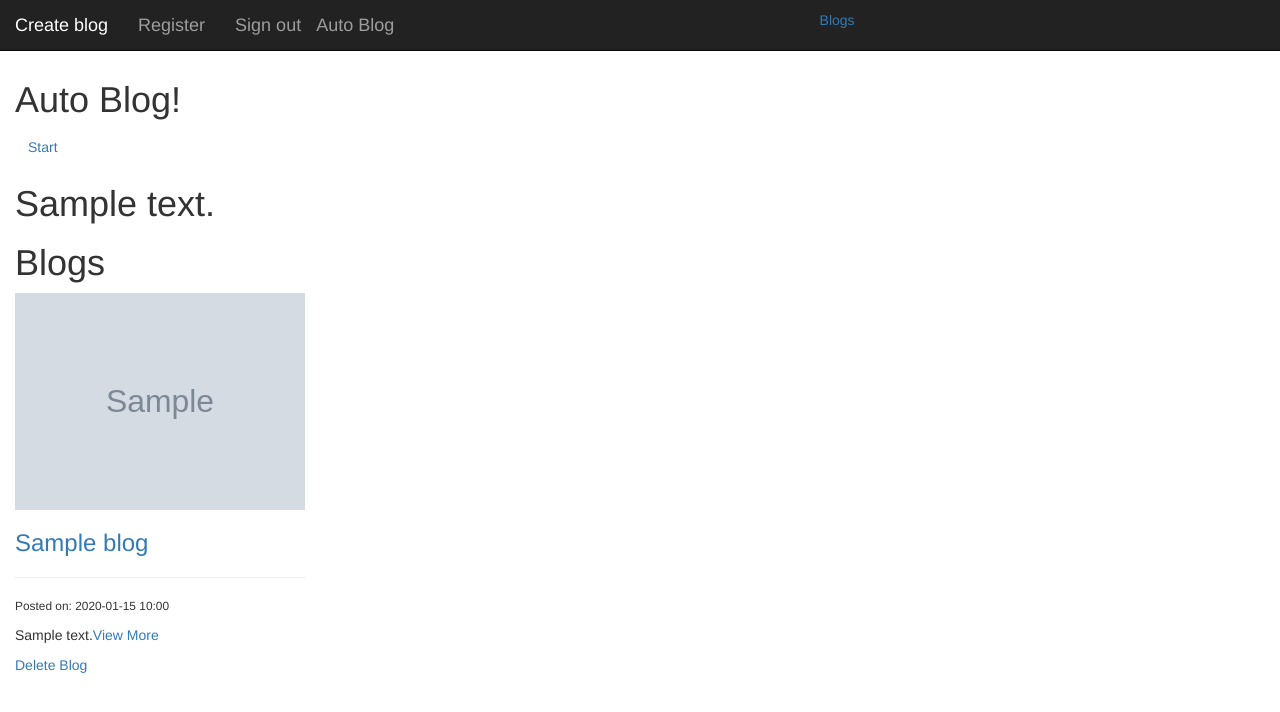
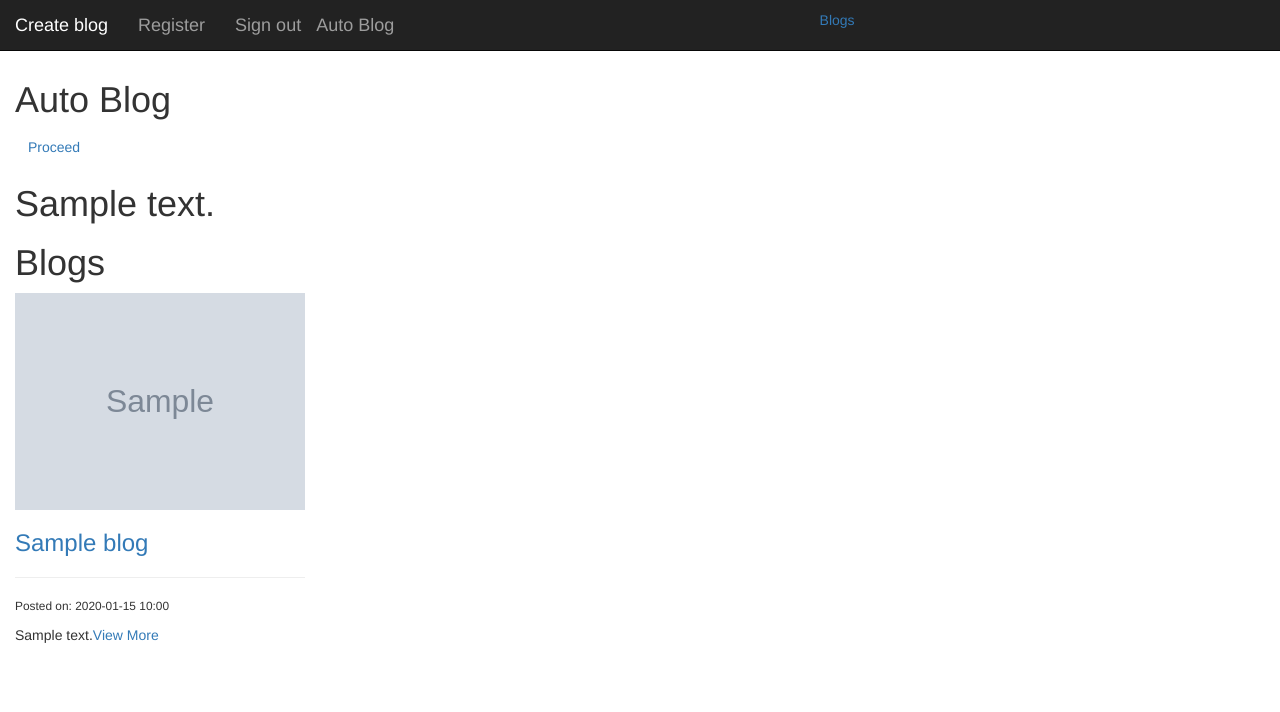
Before and after one commit to ClintonClin/autoblog, a Flask app: template app/templates/index.html in a window 1280 px wide. Shown: the top 712 px of the page. Run offline with Flask 2, Linux system fonts and the light colour scheme; a user stored in the database is signed in; tables that the repository leaves empty hold one stand-in row (values such as "Sample post"); the template is opened without the code that fills it: most values are stand-ins (such as "Sample title", 1, 10 or a date in 2020); grey boxes marked "Sample" are stand-in pictures; data that the repository does not hold is empty; some libraries are stand-ins or nearby versions.

Commit message:
streamlined my index page

```diff
--- a/app/templates/index.html
+++ b/app/templates/index.html
@@ -1,8 +1,13 @@
 {% extends 'base.html' %}
 {% import 'macros.html' as macro %}
 
+{% block styles %}
+{{super()}}
+<link rel="stylesheet" type="text/css" href="{{ url_for('static',filename='css/style.css')}}">
+{% endblock %}
+
 {% block content %}
-<link rel="stylesheet" type="text/css" href="{{ url_for('static',filename='css/style.css') }}">
+<link rel="stylesheet" type="text/css" href="{{ url_for('static',filename='css/style.css')}}">
 <link href="https://fonts.googleapis.com/css?family=Abril+Fatface" rel="stylesheet">
 <div class="container-fluid" id="top">
     <div class="row front-page">
@@ -14,9 +19,9 @@
                 {{ message }}
             </div>
             {% endfor %}
-            <h1>Auto Blog!</h1>
+            <h1 class='header'>Auto Blog</h1>
             <div class="scroll">
-<a class="js-scroll-trigger" href="#blogs-content"><span class="btn btn-secondary">Start</span></a>
+<a class="js-scroll-trigger" href="#blogs-content"><span class="btn btn-secondary">Proceed</span></a>
             </div>
         </div>
     </div>
@@ -43,9 +48,6 @@
                 <hr>
                 <p class="small"> Posted on: {{blog.date_posted.strftime('%Y-%m-%d %H:%M') }} </p>
                 <p> {{blog.blog_content|truncate(300)}}<a href="{{url_for('main.blog',id=blog.id)}}">View More</a></p>
-                {% if current_user.is_authenticated%}
-                <a href="{{url_for('main.delete_blog',id=blog.id)}}">Delete Blog</a>
-                {% endif %}
             </div>
         </div>
         {% endfor %}
```
